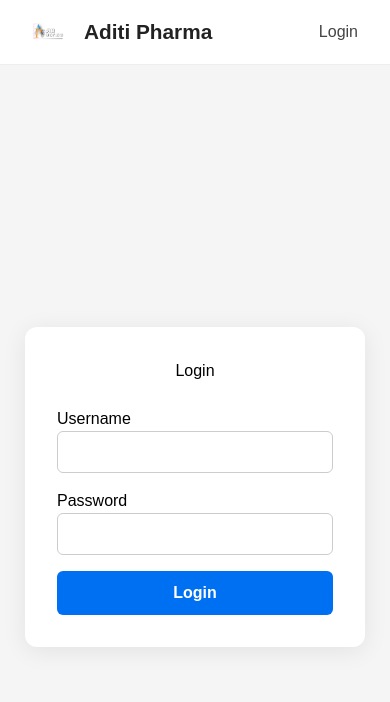
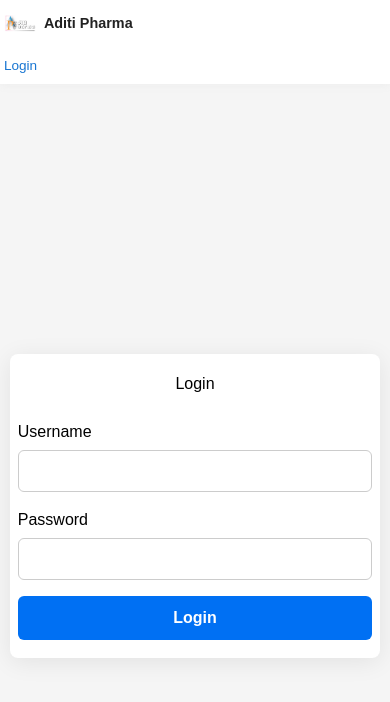
Before and after one commit to lakshmihnm/aditi-pharma-poc, a Next.js app: page /login in a window 390 px wide. Shown: the top 702 px of the page. Built offline with nearby package versions, Linux system fonts and the light colour scheme.

Commit message:
responsiveness update

```diff
--- a/app/Header.js
+++ b/app/Header.js
@@ -30,7 +30,7 @@ export default function Header() {
     <header className={styles.header}>
       <div className={styles.left}>
         <Image src={logo} alt="Logo" width={32} height={32} />
-        <Link href="/dashboard" className={styles.name} style={{ textDecoration: 'none', color: '#222', fontWeight: 700, fontSize: '1.3rem', marginLeft: 8 }}>
+        <Link href="/dashboard" className={styles.name}>
           Aditi Pharma
         </Link>
       </div>
@@ -45,7 +45,7 @@ export default function Header() {
             <Link href="/">Home</Link>
             <Link href="/about">About</Link>
             <Link href="/contact">Contact</Link>
-            <button onClick={handleLogout} style={{ background: 'none', border: 'none', color: '#444', fontWeight: 500, cursor: 'pointer' }}>Logout</button>
+            <button onClick={handleLogout} className={styles.logoutBtn}>Logout</button>
           </>
         )}
       </nav>
--- a/app/Header.module.css
+++ b/app/Header.module.css
@@ -1,46 +1,122 @@
 .header {
+  width: 100vw;
   display: flex;
+  align-items: center;
   justify-content: space-between;
-  align-items: center;
-  padding: 1rem 2rem;
   background: #fff;
-  border-bottom: 1px solid #eee;
+  padding: 0.7rem 2.5vw;
+  box-shadow: 0 2px 8px #eee;
+  position: sticky;
+  top: 0;
+  z-index: 100;
 }
+
 .left {
   display: flex;
   align-items: center;
-  gap: 0.75rem;
 }
+
 .name {
-  font-size: 1.25rem;
-  font-weight: 600;
+  text-decoration: none;
   color: #222;
+  font-weight: 700;
+  font-size: 1.3rem;
+  margin-left: 8px;
+  transition: color 0.2s;
 }
+.name:hover {
+  color: #1976d2;
+}
+
 .right {
   display: flex;
+  align-items: center;
   gap: 1.5rem;
 }
-.cartBtn {
-  background: #f5f5f5;
-  border: none;
-  border-radius: 50%;
-  padding: 0.4rem;
-  margin-left: 0.5rem;
-  cursor: pointer;
-  display: flex;
-  align-items: center;
-  justify-content: center;
-  transition: background 0.2s;
-}
-.cartBtn:hover {
-  background: #e0e0e0;
-}
+
 .right a {
+  color: #1976d2;
   text-decoration: none;
-  color: #444;
   font-weight: 500;
+  font-size: 1.05rem;
   transition: color 0.2s;
 }
 .right a:hover {
-  color: #0070f3;
+  color: #005bb5;
 }
+
+.logoutBtn {
+  background: none;
+  border: none;
+  color: #444;
+  font-weight: 500;
+  cursor: pointer;
+  font-size: 1.05rem;
+  padding: 0 0.5rem;
+  transition: color 0.2s;
+}
+.logoutBtn:hover {
+  color: #d32f2f;
+}
+
+@media (max-width: 900px) {
+  .header {
+    flex-direction: column;
+    align-items: flex-start;
+    padding: 0.7rem 4vw;
+    gap: 0.5rem;
+  }
+  .right {
+    gap: 1rem;
+    width: 100%;
+    justify-content: flex-start;
+    flex-wrap: wrap;
+  }
+  .left {
+    width: 100%;
+    justify-content: flex-start;
+    margin-bottom: 0.5rem;
+  }
+}
+
+@media (max-width: 700px) {
+  .header {
+    flex-direction: column;
+    align-items: flex-start;
+    padding: 0.7rem 4vw;
+    gap: 0.5rem;
+  }
+  .right {
+    gap: 1rem;
+    width: 100%;
+    justify-content: flex-start;
+    flex-wrap: wrap;
+  }
+}
+
+@media (max-width: 600px) {
+  .header {
+    padding: 0.7rem 2vw;
+  }
+  .name {
+    font-size: 1.05rem;
+  }
+  .right a, .logoutBtn {
+    font-size: 0.95rem;
+  }
+  .right {
+    gap: 0.7rem;
+  }
+}
+
+@media (max-width: 400px) {
+  .name {
+    font-size: 0.9rem;
+  }
+  .right a, .logoutBtn {
+    font-size: 0.85rem;
+  }
+  .header {
+    padding: 0.5rem 1vw;
+  }
+}
--- a/app/ProductsList.module.css
+++ b/app/ProductsList.module.css
@@ -56,6 +56,7 @@
   background: #005bb5;
 }
 .productsContainer {
+  width: 100vw;
   background: #f5f5f5;
   border-radius: 8px;
   padding: 2rem;
--- a/app/about/page.js
+++ b/app/about/page.js
@@ -2,6 +2,7 @@
 
 export default function About() {
   return (
+    <div className="centeredPage">
       <div style={{ width: '100%', maxWidth: '1475px', margin: "2rem", padding: 32, background: "#f5f5f5", borderRadius: 16, boxShadow: "0 4px 24px rgba(0,0,0,0.08)" }}>
         <h1 style={{ textAlign: "center", marginBottom: 24, fontSize: "2rem", color: "#1976d2" }}>About Us</h1>
         <div style={{ marginBottom: 32, textAlign: "center" }}>
@@ -26,5 +27,6 @@ export default function About() {
           We are located in the heart of Bengaluru, serving our customers with dedication and care.
         </p>
       </div>
+    </div>
   );
 }
--- a/app/contact/page.js
+++ b/app/contact/page.js
@@ -2,6 +2,7 @@
 
 export default function Contact() {
   return (
+    <div className="centeredPage">
       <div style={{ maxWidth: 600, margin: "40px auto", padding: 32, background: "#f5f5f5", borderRadius: 16, boxShadow: "0 4px 24px rgba(0,0,0,0.08)" }}>
         <h1 style={{ textAlign: "center", marginBottom: 24, fontSize: "2rem", color: "#1976d2" }}>Contact Us</h1>
         <div style={{ background: "#fff", padding: 24, borderRadius: 12, boxShadow: "0 2px 8px #eee", marginBottom: 24 }}>
@@ -26,5 +27,6 @@ export default function Contact() {
           For any queries, feedback, or support, feel free to reach out to us. We are here to help you!
         </div>
       </div>
+    </div>
   );
 }
--- a/app/globals.css
+++ b/app/globals.css
@@ -28,3 +28,21 @@ body {
 .container {
   background-color: #ffffff;
 }
+
+.centeredPage {
+  min-height: 80vh;
+  display: flex;
+  flex-direction: column;
+  align-items: center;
+  justify-content: center;
+  width: 100vw;
+  padding: 0 16px;
+  box-sizing: border-box;
+}
+
+@media (max-width: 600px) {
+  .centeredPage {
+    min-height: 70vh;
+    padding: 0 6px;
+  }
+}
--- /dev/null
+++ b/app/login/LoginPage.module.css
@@ -0,0 +1,83 @@
+.container {
+  min-height: 100vh;
+  width: 100vw;
+  display: flex;
+  align-items: center;
+  justify-content: center;
+  background: #f5f5f5;
+}
+
+.loginBox {
+  width: 340px;
+  padding: 32px;
+  background: #fff;
+  border-radius: 12px;
+  box-shadow: 0 4px 24px rgba(0,0,0,0.08);
+  display: flex;
+  flex-direction: column;
+}
+
+.title {
+  text-align: center;
+  margin-bottom: 24px;
+}
+
+.inputGroup {
+  margin-bottom: 16px;
+  display: flex;
+  flex-direction: column;
+}
+
+.label {
+  margin-bottom: 6px;
+  font-weight: 500;
+}
+
+.input {
+  width: 100%;
+  padding: 8px;
+  border-radius: 6px;
+  border: 1px solid #ccc;
+  font-size: 1rem;
+}
+
+.error {
+  color: red;
+  margin-bottom: 12px;
+  text-align: center;
+}
+
+.button {
+  width: 100%;
+  padding: 10px;
+  border-radius: 6px;
+  background: #0070f3;
+  color: #fff;
+  font-weight: 600;
+  border: none;
+  font-size: 1rem;
+  cursor: pointer;
+  transition: background 0.2s;
+}
+.button:hover {
+  background: #005bb5;
+}
+
+@media (max-width: 480px) {
+  .loginBox {
+    width: 95vw;
+    min-width: unset;
+    padding: 18px 8px;
+    border-radius: 8px;
+  }
+  .container {
+    padding: 0;
+  }
+}
+
+@media (max-width: 340px) {
+  .loginBox {
+    width: 100vw;
+    padding: 8px 2px;
+  }
+}
--- a/app/login/page.js
+++ b/app/login/page.js
@@ -1,6 +1,7 @@
 "use client";
 import { useState } from "react";
 import { useRouter } from "next/navigation";
+import styles from "./LoginPage.module.css";
 
 export default function LoginPage() {
   const [username, setUsername] = useState("");
@@ -20,32 +21,32 @@ export default function LoginPage() {
   };
 
   return (
-    <div style={{ minHeight: '100vh', width: '100vw', display: 'flex', alignItems: 'center', justifyContent: 'center', background: '#f5f5f5' }}>
-      <div style={{ width: 340, padding: 32, background: '#fff', borderRadius: 12, boxShadow: '0 4px 24px rgba(0,0,0,0.08)' }}>
-        <h2 style={{ textAlign: 'center', marginBottom: 24 }}>Login</h2>
+    <div className={styles.container}>
+      <div className={styles.loginBox}>
+        <h2 className={styles.title}>Login</h2>
         <form onSubmit={handleSubmit}>
-          <div style={{ marginBottom: 16 }}>
-            <label>Username</label>
+          <div className={styles.inputGroup}>
+            <label className={styles.label}>Username</label>
             <input
               type="text"
               value={username}
               onChange={e => setUsername(e.target.value)}
-              style={{ width: '100%', padding: 8, borderRadius: 6, border: '1px solid #ccc' }}
+              className={styles.input}
               required
             />
           </div>
-          <div style={{ marginBottom: 16 }}>
-            <label>Password</label>
+          <div className={styles.inputGroup}>
+            <label className={styles.label}>Password</label>
             <input
               type="password"
               value={password}
               onChange={e => setPassword(e.target.value)}
-              style={{ width: '100%', padding: 8, borderRadius: 6, border: '1px solid #ccc' }}
+              className={styles.input}
               required
             />
           </div>
-          {error && <div style={{ color: 'red', marginBottom: 12 }}>{error}</div>}
-          <button type="submit" style={{ width: '100%', padding: 10, borderRadius: 6, background: '#0070f3', color: '#fff', fontWeight: 600, border: 'none' }}>
+          {error && <div className={styles.error}>{error}</div>}
+          <button type="submit" className={styles.button}>
             Login
           </button>
         </form>
--- a/app/page.js
+++ b/app/page.js
@@ -19,8 +19,10 @@ export default function Home() {
   if (!isLoggedIn) return null;
 
   return (
-    <div>
-      <ProductsList products={products} />
+    <div className="centeredPage">
+      <div>
+        <ProductsList products={products} />
+      </div>
     </div>
   );
 }
```
Also changed, not shown: app/dashboard/Dashboard.module.css (added, +208 -0 lines), app/dashboard/page.js (+36 -35 lines). Lines whose indentation alone changed are shown as unchanged.
